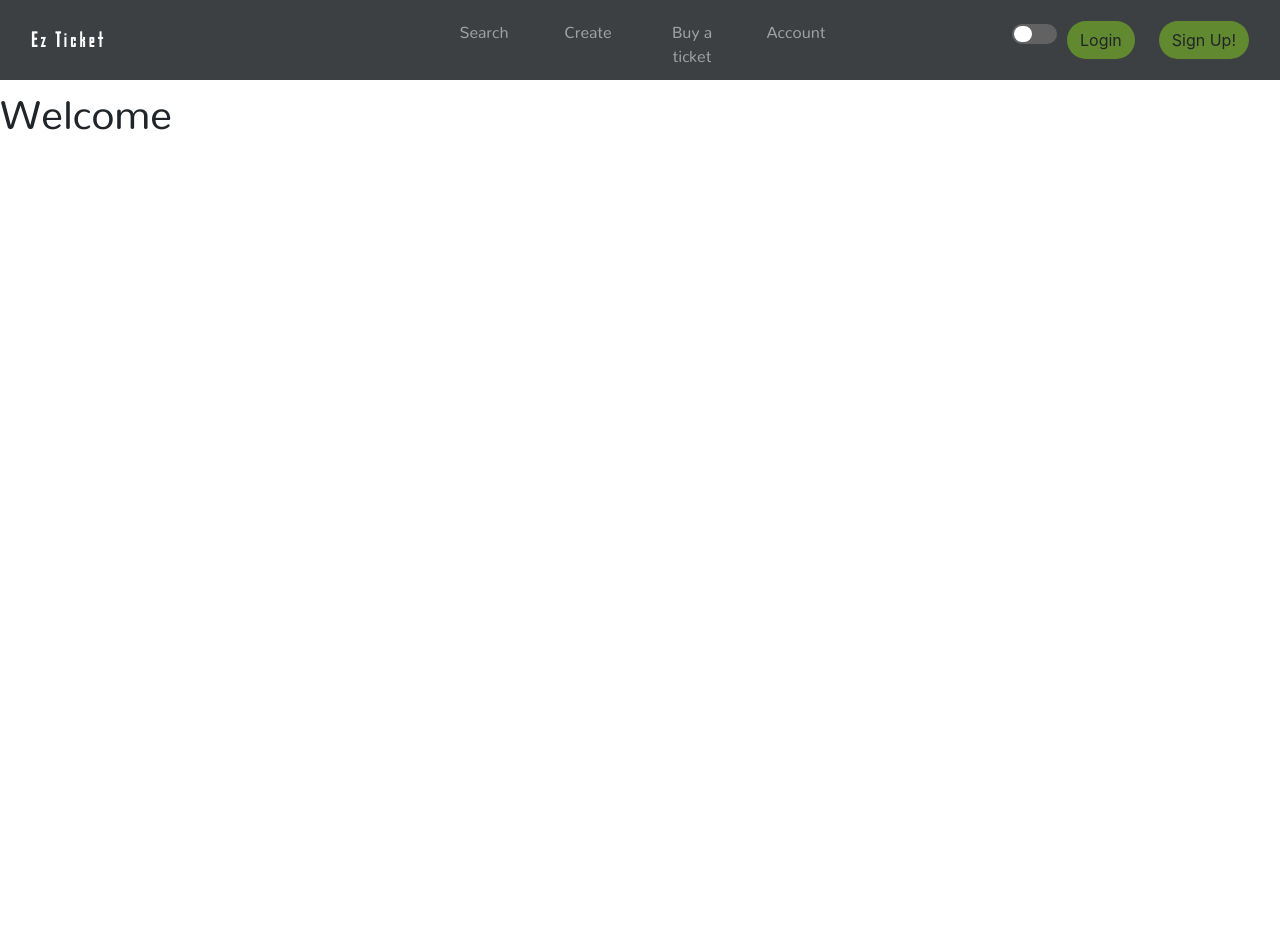
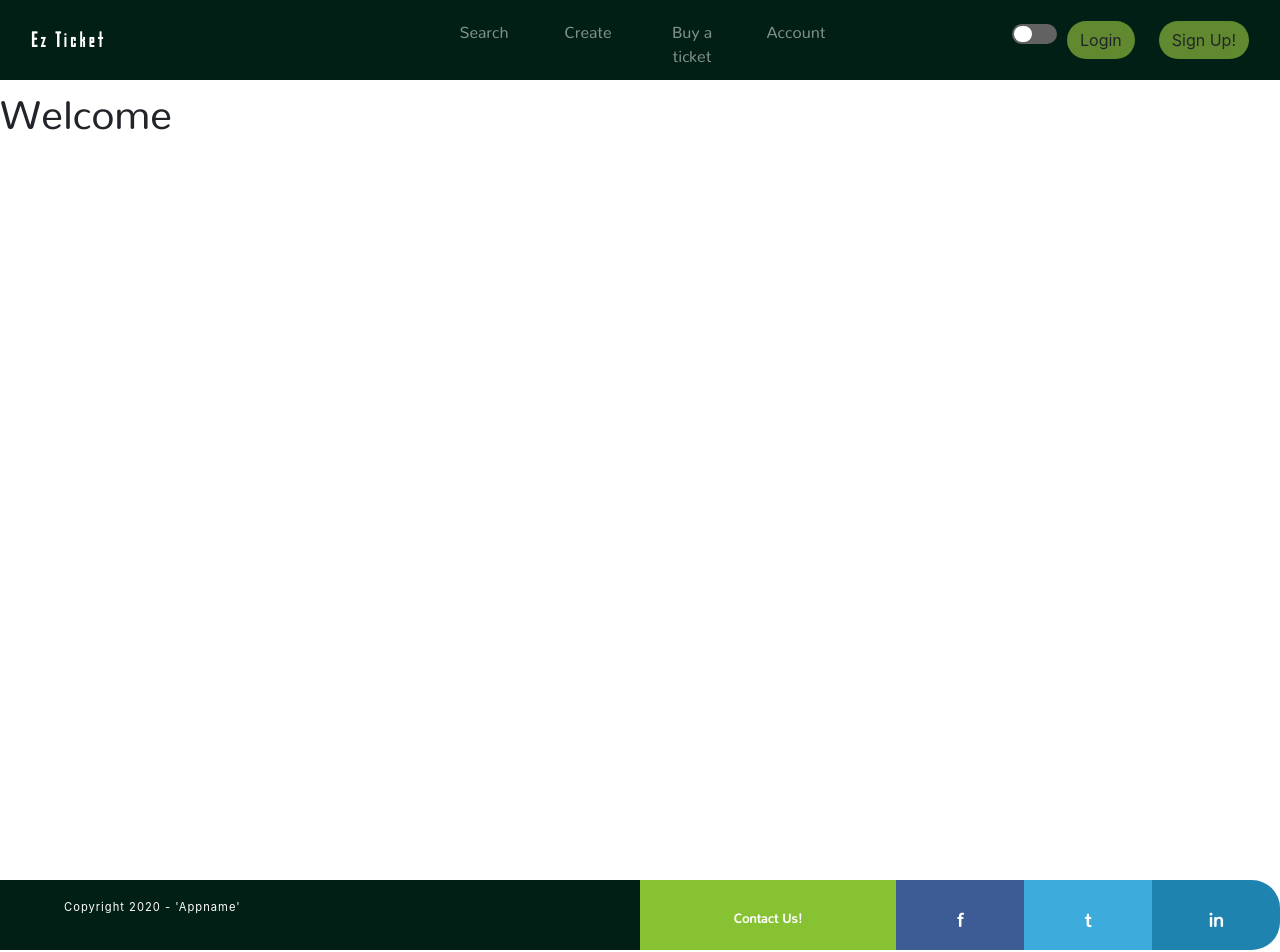
Before and after one commit to nicholasm185/WASD-FP, an Angular app: page / in a window 1280 px wide. Shown: the top 952 px of the page. Before the commit the page ends 800 px from the top, so only its background shows below. Built offline with nearby package versions, Linux system fonts and the light colour scheme.

Commit message:
app footer and 404 page added

```diff
--- a/src/app/app.component.html
+++ b/src/app/app.component.html
@@ -1,2 +1,3 @@
 <app-navbar></app-navbar>
 <router-outlet></router-outlet>
+<app-footer></app-footer>
--- a/src/app/app.module.ts
+++ b/src/app/app.module.ts
@@ -12,6 +12,8 @@ import { HomeComponent } from './home/home.component';
 import {LoginComponent} from './login/login.component';
 import {ReactiveFormsModule} from '@angular/forms';
 import { SignupComponent } from './signup/signup.component';
+import { FooterComponent } from './footer/footer.component';
+import { ImLostComponent } from './im-lost/im-lost.component';
 
 @NgModule({
   declarations:
@@ -23,7 +25,9 @@ import { SignupComponent } from './signup/signup.component';
     BuyComponent,
     HomeComponent,
     LoginComponent,
-    SignupComponent
+    SignupComponent,
+    FooterComponent,
+    ImLostComponent
   ],
   imports: [
     BrowserModule,
--- /dev/null
+++ b/src/app/footer/footer.component.html
@@ -0,0 +1,11 @@
+<footer>
+    <div class="copyright">
+      <p>Copyright 2020 - 'appname'</p>
+    </div>
+    <div class="social">
+      <a href="#" class="support">Contact Us!</a>
+      <a href="http://facebook.com" class="face">f</a>
+      <a href="http://twitter.com" class="tweet">t</a>
+      <a href="#" class="linked">in</a>
+    </div>
+  </footer>
--- /dev/null
+++ b/src/app/footer/footer.component.ts
@@ -0,0 +1,15 @@
+import { Component, OnInit } from '@angular/core';
+
+@Component({
+  selector: 'app-footer',
+  templateUrl: './footer.component.html',
+  styleUrls: ['./footer.component.css']
+})
+export class FooterComponent implements OnInit {
+
+  constructor() { }
+
+  ngOnInit(): void {
+  }
+
+}
--- a/src/app/home/home.component.html
+++ b/src/app/home/home.component.html
@@ -1,4 +1,6 @@
+<body>
 <div class="wrapper">
     <h1>Welcome</h1>
 
 </div>
+</body>
--- /dev/null
+++ b/src/app/im-lost/im-lost.component.css
@@ -0,0 +1,141 @@
+*, :before, :after {
+    box-sizing: border-box;
+  }
+
+  body {
+    display: flex;
+    align-items: center;
+    background: #dadada;
+    min-width: 275px;
+    height: 100vh;
+    margin: 0 10vw;
+    overflow: hidden;
+    color: #86C232;
+    font-family: Roboto;
+  }
+
+  .wrapper {
+    flex-grow: 2;
+    width: 40vw;
+    height:100%;
+    max-width: 500px;
+    margin: auto;
+  }
+
+  h1 {
+    margin: 0;
+    font-size: 6em;
+    font-weight: 100;
+  }
+
+  p {
+    width: 95%;
+    font-size: 1.5em;
+    line-height: 1.4;
+  }
+
+  img{
+      margin: auto;
+  }
+
+  .buttons {
+    white-space: nowrap;
+    display: inline-block;
+  }
+
+  span {
+    display: block;
+    color: #86C232;
+    letter-spacing: 1.3px;
+    text-align: center;
+  }
+
+  a {
+    display: inline-block;
+    padding: .8em 1em;
+    margin-right: 1em;
+    margin-bottom: 1em;
+    border: 3px solid #86C232;
+    border-radius: 28px;
+    color: #86C232;
+    font-weight: 500;
+    text-decoration: none;
+    letter-spacing: .2em;
+    position: relative;
+    overflow: hidden;
+    transition: .3s;
+  }
+  a:hover {
+    color: #E3F2FD;
+  }
+  a:hover:before {
+    top: 0;
+  }
+  a:before {
+    content: '';
+    background: #86C232;
+    height: 100%;
+    width: 100%;
+    position: absolute;
+    top: -100%;
+    left: 0;
+    transition: .3s;
+    z-index: -1;
+  }
+
+  .space {
+    width: 75px;
+    height: calc(50vh + 37.5px);
+    border-top-left-radius: 37.5px;
+    border-top-right-radius: 37.5px;
+    overflow: hidden;
+    margin: calc(50vh - 37.5px) auto 0 auto;
+    position: relative;
+    pointer-events: none;
+    -webkit-transform: translateZ(10);
+  }
+
+  .blackhole {
+    border: 5px solid #86C232;
+    height: 75px;
+    width: 75px;
+    border-radius: 50%;
+    position: absolute;
+    top: 0;
+    left: 0;
+  }
+  .blackhole:after {
+    content: '';
+    height: calc(100% + 10px);
+    width: calc(100% + 10px);
+    border: 5px solid #86C232;
+    border-right-color: transparent;
+    border-bottom-color: transparent;
+    border-radius: 50%;
+    position: absolute;
+    top: -5px;
+    left: -5px;
+    z-index: 5;
+    transform: rotate(45deg);
+  }
+
+  .ship {
+    height: 150px;
+    width: 55px;
+    margin-left: 10px;
+    background: url("https://cbwconline.com/IMG/Codepen/Space%20Ship.svg") center/contain no-repeat;
+    animation: blackhole 4s infinite linear;
+    position: absolute;
+    bottom: -150px;
+  }
+
+  @keyframes blackhole {
+    to {
+      transform: translateY(-100vh);
+    }
+  }
+  @media (max-width: 600px) {
+    body {
+      margin: 0 5vw;
+    }
+  }
--- /dev/null
+++ b/src/app/im-lost/im-lost.component.html
@@ -0,0 +1,12 @@
+
+<div class="wrapper">
+
+    <h1>Hmm.</h1>
+    <p><b>It seems that you're too excited for the list of events available.</b> <br>Let us help guide you out and get you back on track!</p>
+    <div class="buttons"><a href="#">Back</a><a href="/">Home</a><br/><span></span></div>
+
+    <div class="column">
+    <img src='https://i.dlpng.com/static/png/6201752-download-free-png-question-mark-png-download-png-image-with-png-question-mark-500_331_preview.png'>
+</div>
+
+</div>
--- /dev/null
+++ b/src/app/im-lost/im-lost.component.ts
@@ -0,0 +1,15 @@
+import { Component, OnInit } from '@angular/core';
+
+@Component({
+  selector: 'app-im-lost',
+  templateUrl: './im-lost.component.html',
+  styleUrls: ['./im-lost.component.css']
+})
+export class ImLostComponent implements OnInit {
+
+  constructor() { }
+
+  ngOnInit(): void {
+  }
+
+}
--- a/src/app/login/login.component.html
+++ b/src/app/login/login.component.html
@@ -1,3 +1,4 @@
+<body>
 <div class="row mt-5"></div>
 <div class="row">
   <div class="col-md">
@@ -34,3 +35,5 @@
 
   </div>
 </div>
+
+</body>
--- a/src/styles.css
+++ b/src/styles.css
@@ -15,13 +15,22 @@
 .btn-green{
   background-color: #61892F;
   border-radius: 25px;
+  transition: .3s;
+  overflow: hidden;
 }
 
 .btn-green:hover{
+  color: #E3F2FD;
   background-color: #86C232;
   transition: color 0.3s linear;
   -webkit-transition: color 0.3s linear;
   -moz-transition: color 0.3s linear;
+  transition: .3s;
+  z-index: -1;
+}
+
+.btn-green:hover:before{
+  top: 0;
 }
 
 .btn-green:active{
@@ -29,7 +38,7 @@
 }
 
 .default-navbar-bg{
-  background-color: #3c4043;
+  background-color: #011f14;
 }
 
 .brand-font{
@@ -195,3 +204,98 @@ html.transition *:after {
   background-color: white;
   transition: all 0.3s;
 }
+
+* {
+  margin: 0;
+  padding: 0;
+  -moz-box-sizing: border-box;
+  -webkit-box-sizing: border-box;
+  box-sizing: border-box;
+}
+
+footer {
+  width: 100%;
+  position: relative;
+  bottom:0px;
+  display: inline-block;
+  margin: 0 0;
+  height: 70px;
+
+}
+footer .copyright {
+  width: 50%;
+  float: left;
+  background-color: #011f14;
+}
+@media (max-width: 600px) {
+  footer .copyright {
+    width: 100%;
+  }
+}
+footer .copyright p {
+  padding-left: 10%;
+  color: white;
+  font-size: 0.7em;
+  line-height: 54px;
+  text-transform: capitalize;
+  letter-spacing: 1px;
+}
+@media (max-width: 600px) {
+  footer .copyright p {
+    text-align: center;
+    padding: 0;
+  }
+}
+footer .social {
+  width: 50%;
+  float: right;
+}
+@media (max-width: 600px) {
+  footer .social {
+    width: 100%;
+  }
+}
+footer .social a {
+  float: left;
+  line-height: 70px;
+  text-decoration: none;
+  color: white;
+  text-align: center;
+  font-weight: bold;
+  -moz-transition: all, 0.3s;
+  -o-transition: all, 0.3s;
+  -webkit-transition: all, 0.3s;
+  transition: all, 0.3s;
+}
+footer .social a:hover {
+  background-color: #cccccc;
+  -moz-transition: all, 0.3s;
+  -o-transition: all, 0.3s;
+  -webkit-transition: all, 0.3s;
+  transition: all, 0.3s;
+}
+
+.linked {
+  background-color: #1E83AE;
+  font-size: 1.2em;
+  border-radius: 0px 28px 28px 0px;
+  width: 20%;
+}
+
+.face {
+  background-color: #3D5B94;
+  font-size: 1.2em;
+  width: 20%;
+}
+
+.tweet {
+  background-color: #3DACDD;
+  font-size: 1.2em;
+  width: 20%;
+}
+
+.support {
+  background-color: #86C232;
+  font-size: 0.8em;
+  width: 40%;
+}
```
Also changed, not shown: src/app/app-routing.module.ts (+6 -4 lines), src/app/footer/footer.component.css (added), 2 other files (tests, documents, lock files or other folders).
